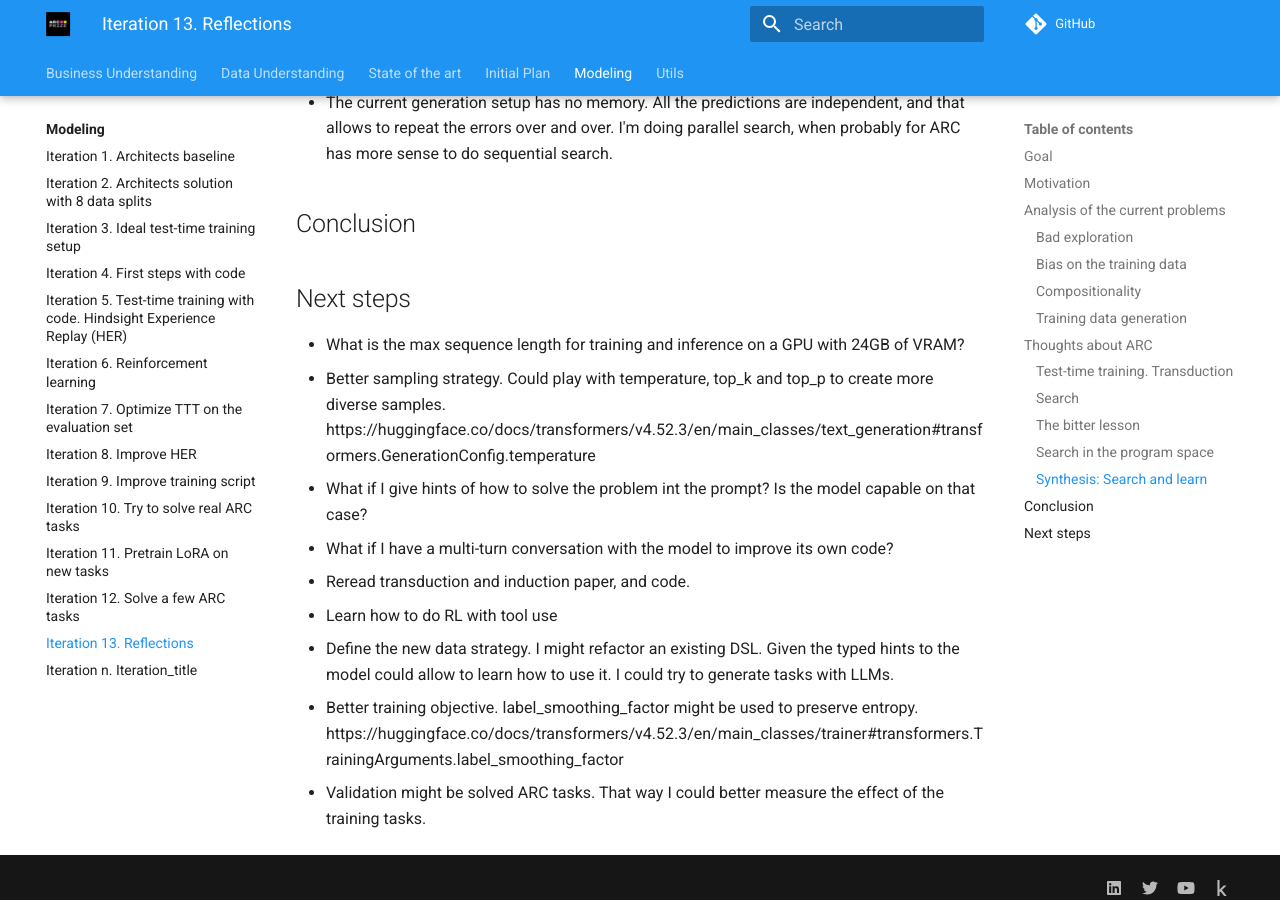
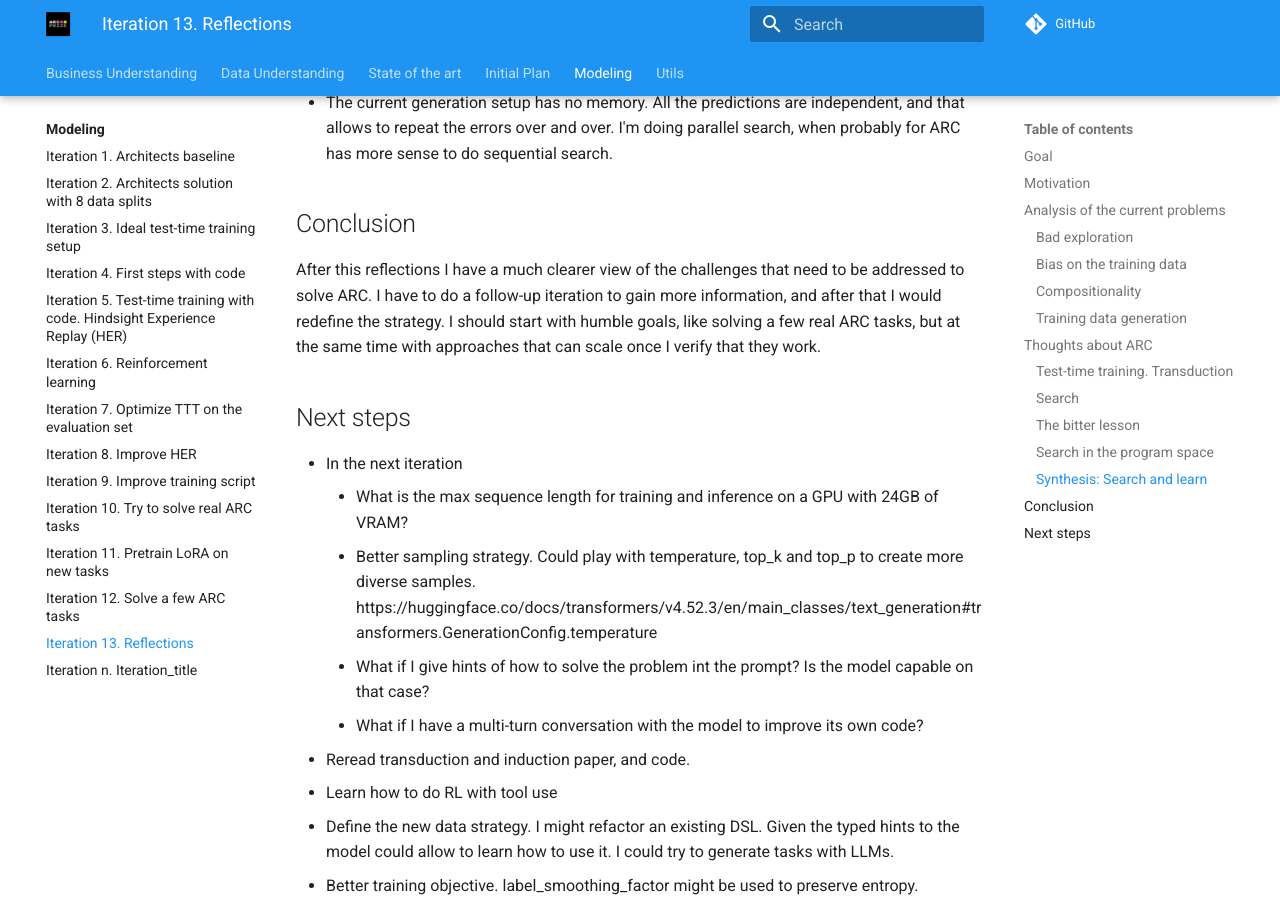
Before and after one commit to ironbar/arc25, an MkDocs documentation site: the page built from docs/modeling/Iteration_13_reflections.md, in a window 1280 px wide and 900 px high, scrolled down 3282 px. Built offline with MkDocs 1.6.1 and Material for MkDocs 9.7.7, drawn with Linux system fonts in a browser that asks for light colours; comment, search, counter and statistics services are not loaded.

Commit message:
closing iteration 13

```diff
--- a/docs/modeling/Iteration_13_reflections.md
+++ b/docs/modeling/Iteration_13_reflections.md
@@ -1,15 +1,6 @@
 # Iteration 13. Reflections
 
 _23-06-2025_
-
-<!---
-The work is done using short iterations. Each iteration needs to have a very
-clear goal. This allows to gain greater knowledge of the problem on each iteration.
-
-<details>
-  <summary>Click to expand/collapse this section</summary>
-</details>
---->
 
 ## Goal
 
@@ -130,12 +121,18 @@ and repeats the errors over and over. This happens because:
 
 ## Conclusion
 
+After this reflections I have a much clearer view of the challenges that need to be addressed to
+solve ARC. I have to do a follow-up iteration to gain more information, and after that I would
+redefine the strategy. I should start with humble goals, like solving a few real ARC tasks, but
+at the same time with approaches that can scale once I verify that they work.
+
 ## Next steps
 
-- What is the max sequence length for training and inference on a GPU with 24GB of VRAM?
-- Better sampling strategy. Could play with temperature, top_k and top_p to create more diverse samples. https://huggingface.co/docs/transformers/v4.52.3/en/main_classes/text_generation#transformers.GenerationConfig.temperature
-- What if I give hints of how to solve the problem int the prompt? Is the model capable on that case?
-- What if I have a multi-turn conversation with the model to improve its own code?
+- In the next iteration
+  - What is the max sequence length for training and inference on a GPU with 24GB of VRAM?
+  - Better sampling strategy. Could play with temperature, top_k and top_p to create more diverse samples. https://huggingface.co/docs/transformers/v4.52.3/en/main_classes/text_generation#transformers.GenerationConfig.temperature
+  - What if I give hints of how to solve the problem int the prompt? Is the model capable on that case?
+  - What if I have a multi-turn conversation with the model to improve its own code?
 - Reread transduction and induction paper, and code.
 - Learn how to do RL with tool use
 - Define the new data strategy. I might refactor an existing DSL. Given the typed hints to the model could allow to learn how to use it. I could try to generate tasks with LLMs.
```
